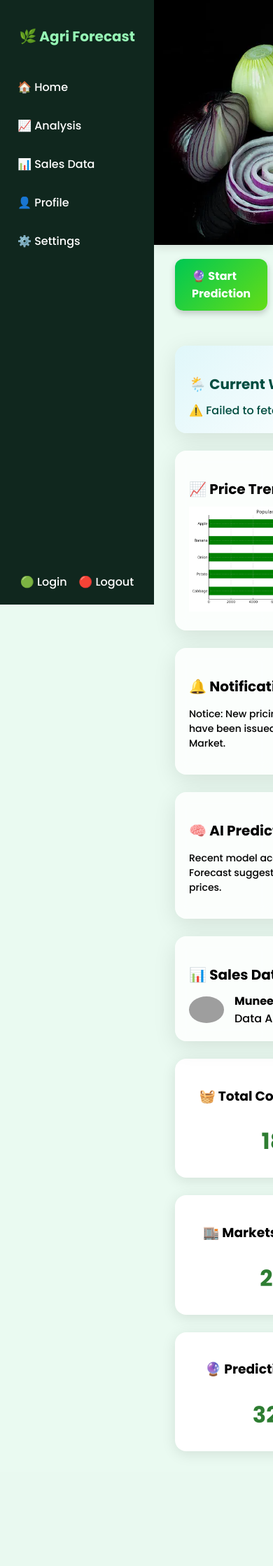
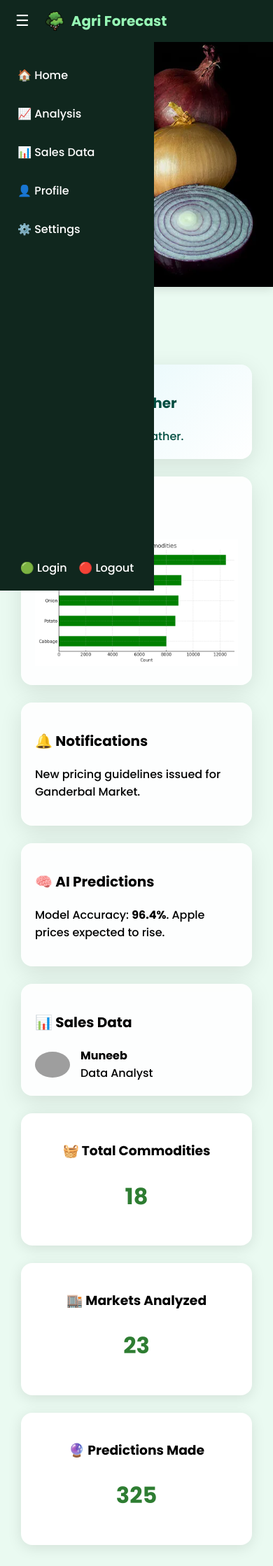
Before and after one commit to Youniskhan8/PROJECTS, a Flask app: page /home in a window 390 px wide. Shown: the whole page at 70% size. Before the commit the page ends 2077 px from the top, so only its background shows below. Run offline with Flask 3, Linux system fonts and the light colour scheme; parts of the project's set-up code (start-up, migrations or seed data) failed here and were passed over; grey boxes are pictures that could not be loaded.

Commit message:
logo and hamburg and responsive

```diff
--- a/templates/home.html
+++ b/templates/home.html
@@ -1,34 +1,74 @@
 <!DOCTYPE html>
 <html lang="en">
 <head>
-  <link rel="stylesheet" href="https://cdnjs.cloudflare.com/ajax/libs/font-awesome/6.5.0/css/all.min.css">
-
   <meta charset="UTF-8" />
   <meta name="viewport" content="width=device-width, initial-scale=1.0"/>
   <title>Agri Forecast Dashboard</title>
+  <link rel="icon" href="{{ url_for('static', filename='images/logo.png') }}">
   <link href="https://fonts.googleapis.com/css2?family=Poppins:wght@300;500;700&display=swap" rel="stylesheet">
   <style>
+    * { box-sizing: border-box; }
+
     body {
       margin: 0;
       font-family: 'Poppins', sans-serif;
       background-color: #eafaf1;
     }
 
-    .sidebar {
-      width: 220px;
-      height: 100vh;
+    /* Topbar */
+    .topbar {
+      position: fixed;
+      top: 0;
+      left: 0;
+      right: 0;
+      height: 60px;
       background-color: #10271e;
       color: white;
-      position: fixed;
-      padding-top: 20px;
-      z-index: 2;
+      display: flex;
+      align-items: center;
+      padding: 0 16px;
+      z-index: 1002;
     }
 
-    .sidebar h2 {
-      text-align: center;
+    .topbar h1 {
       font-size: 20px;
-      margin-bottom: 30px;
+      display: flex;
+      align-items: center;
+      gap: 10px;
       color: #96f7b5;
+      margin: 0;
+    }
+
+    .topbar img {
+      width: 28px;
+      height: 28px;
+    }
+
+    .hamburger {
+      font-size: 22px;
+      background: none;
+      border: none;
+      color: white;
+      cursor: pointer;
+      margin-right: 16px;
+    }
+
+    /* Sidebar */
+    .sidebar {
+      position: fixed;
+      top: 60px;
+      left: 0;
+      width: 220px;
+      height: calc(100vh - 60px);
+      background-color: #10271e;
+      color: white;
+      padding-top: 20px;
+      z-index: 1001;
+      transition: transform 0.3s ease;
+    }
+
+    .sidebar.hidden {
+      transform: translateX(-220px);
     }
 
     .nav-link {
@@ -36,12 +76,11 @@
       display: block;
       color: white;
       text-decoration: none;
-      transition: 0.3s;
     }
 
-    .nav-link:hover, .nav-link.active {
+    .nav-link:hover,
+    .nav-link.active {
       background-color: #1fa566;
-      color: white;
       border-radius: 5px;
     }
 
@@ -57,12 +96,18 @@
       text-decoration: none;
     }
 
+    /* Content */
     .content {
+      margin-top: 60px;
       margin-left: 220px;
-      padding: 0;
-      overflow: hidden;
+      transition: margin-left 0.3s ease;
     }
 
+    .content.full {
+      margin-left: 0;
+    }
+
+    /* Carousel */
     .carousel {
       width: 100%;
       overflow: hidden;
@@ -79,8 +124,6 @@
       width: 100vw;
       height: 350px;
       object-fit: cover;
-      object-position: center;
-      flex-shrink: 0;
     }
 
     @keyframes slide {
@@ -91,6 +134,19 @@
       100%      { transform: translateX(0vw); }
     }
 
+    .primary-button {
+      display: inline-block;
+      background: #10271e;
+      color: white;
+      font-weight: bold;
+      padding: 10px 18px;
+      border-radius: 10px;
+      text-decoration: none;
+      margin: 20px 30px;
+      font-size: 14px;
+    }
+
+    /* Cards */
     .grid {
       display: grid;
       grid-template-columns: repeat(auto-fit, minmax(280px, 1fr));
@@ -99,25 +155,14 @@
     }
 
     .card {
-      background: rgba(255, 255, 255, 0.8);
-      backdrop-filter: blur(10px);
+      background: rgba(255, 255, 255, 0.9);
       border-radius: 16px;
       padding: 20px;
       box-shadow: 0 8px 32px rgba(0,0,0,0.1);
-      transition: transform 0.2s ease;
-    }
-
-    .card:hover {
-      transform: translateY(-5px);
     }
 
     .card h3 {
-      margin-bottom: 10px;
       font-size: 20px;
-    }
-
-    .card p {
-      font-size: 14px;
     }
 
     .user-info {
@@ -131,23 +176,6 @@
       border-radius: 50%;
     }
 
-    .primary-button {
-      display: inline-block;
-      background: linear-gradient(135deg, #00c853, #64dd17);
-      padding: 12px 24px;
-      color: white;
-      font-weight: bold;
-      border-radius: 12px;
-      text-decoration: none;
-      margin: 20px 30px;
-      box-shadow: 0 4px 10px rgba(0,0,0,0.2);
-      transition: transform 0.2s ease;
-    }
-
-    .primary-button:hover {
-      transform: scale(1.05);
-    }
-
     .stat-card {
       background: white;
       padding: 20px;
@@ -155,29 +183,13 @@
       text-align: center;
       font-weight: bold;
       box-shadow: 0 4px 20px rgba(0,0,0,0.1);
-      animation: fadeInUp 1s ease-in-out;
     }
 
     .stat-card h2 {
-      font-size: 36px;
-      margin-bottom: 8px;
+      font-size: 32px;
       color: #2e7d32;
     }
 
-    .stat-card p {
-      font-size: 14px;
-      color: #555;
-    }
-
-    @keyframes fadeInUp {
-      from { opacity: 0; transform: translateY(20px); }
-      to   { opacity: 1; transform: translateY(0); }
-    }
-
-    #weather-card {
-      background: linear-gradient(135deg, #bbdefb, #e3f2fd);
-      color: #0d47a1;
-    }
     #weather-card {
       background: linear-gradient(135deg, #e0f7fa, #ffffff);
       color: #004d40;
@@ -194,38 +206,37 @@
       font-weight: bold;
       color: #00796b;
     }
-.stat-card h2 {
-  font-size: 32px;
-  display: flex;
-  align-items: center;
-  gap: 10px;
-  justify-content: center;
+
+    @media (max-width: 768px) {
+      .content {
+        margin-left: 0;
       }
-
-
+    }
   </style>
 </head>
 <body>
 
-  <div class="sidebar">
-    <h2>🌿 Agri Forecast</h2>
+  <!-- Topbar -->
+  <div class="topbar">
+    <button class="hamburger" onclick="toggleSidebar()">☰</button>
+    <h1><img src="{{ url_for('static', filename='images/logo.png') }}" alt="Logo"> Agri Forecast</h1>
+  </div>
+
+  <!-- Sidebar -->
+  <div class="sidebar" id="sidebar">
     <a href="/home" class="nav-link">🏠 Home</a>
     <a href="/analysis" class="nav-link">📈 Analysis</a>
     <a href="#" class="nav-link">📊 Sales Data</a>
     <a href="#" class="nav-link">👤 Profile</a>
     <a href="#" class="nav-link">⚙️ Settings</a>
-
     <div class="logout">
-      <a href="/login" class="login-link">🟢 Login</a>  &nbsp;&nbsp;
+      <a href="/login">🟢 Login</a> &nbsp;&nbsp;
       <a href="/logout">🔴 Logout</a>
     </div>
-
-
   </div>
 
-  <div class="content">
-
-    <!-- 🔁 Carousel -->
+  <!-- Main Content -->
+  <div class="content" id="main-content">
     <div class="carousel">
       <div class="slides">
         <img src="{{ url_for('static', filename='images/apple.png') }}" alt="Apple">
@@ -235,100 +246,76 @@
       </div>
     </div>
 
-    <!-- 🔘 Start Prediction Button -->
     <a href="/analysis" class="primary-button">🔮 Start Prediction</a>
 
-    <!-- 📊 Dashboard Cards -->
     <div class="grid">
-
       <div class="card" id="weather-card">
         <h3>🌦️ Current Weather</h3>
         <div id="weather-info">
-          <p class="weather-city"></p>
+          <p class="weather-city">📍 Srinagar</p>
           <p class="weather-desc"></p>
           <p class="weather-temp"></p>
           <p class="weather-humidity"></p>
         </div>
       </div>
 
-
       <div class="card">
         <h3>📈 Price Trends</h3>
-        <img src="{{ url_for('static', filename='images/popular_commodities.png') }}" alt="Trend Chart" style="width: 100%;">
+        <img src="{{ url_for('static', filename='images/popular_commodities.png') }}" alt="Chart" style="width: 100%;">
       </div>
 
       <div class="card">
         <h3>🔔 Notifications</h3>
-        <p>Notice: New pricing guidelines have been issued for Ganderbal Market.</p>
+        <p>New pricing guidelines issued for Ganderbal Market.</p>
       </div>
 
       <div class="card">
         <h3>🧠 AI Predictions</h3>
-        <p>Recent model accuracy: <strong>96.4%</strong>. Forecast suggests a rise in Apple prices.</p>
+        <p>Model Accuracy: <strong>96.4%</strong>. Apple prices expected to rise.</p>
       </div>
 
       <div class="card">
         <h3>📊 Sales Data</h3>
         <div class="user-info">
-          <img src="https://www.w3schools.com/howto/img_avatar.png" alt="User Avatar">
-          <div>
-            <strong>Muneeb</strong><br>
-            Data Analyst
-          </div>
+          <img src="https://www.w3schools.com/howto/img_avatar.png" alt="User">
+          <div><strong>Muneeb</strong><br>Data Analyst</div>
         </div>
       </div>
 
-      <div class="stat-card">
-       <b><h3>🧺 Total Commodities</h3></b>
-        <h2>18</h2>
-
+      <div class="stat-card"><h3>🧺 Total Commodities</h3><h2>18</h2></div>
+      <div class="stat-card"><h3>🏬 Markets Analyzed</h3><h2>23</h2></div>
+      <div class="stat-card"><h3>🔮 Predictions Made</h3><h2>325</h2></div>
+    </div>
   </div>
 
-      <div class="stat-card">
-        <b><h3>🏬 Markets Analyzed</h3></b>
-        <h2>23</h2>
-
-      </div>
-
-      <div class="stat-card">
-        <b><h3>🔮 Predictions Made</h3></b>
-        <h2>325</h2>
-
-      </div>
-
-    </div>
-
-  </div>
-
-  <!-- 🔌 Weather API Script -->
+  <!-- Weather Script -->
   <script>
     const apiKey = "65a2b4e2a781eab6d8d2c63f22d5302a";
     const city = "Srinagar";
-
     async function getWeather() {
       try {
         const res = await fetch(`https://api.openweathermap.org/data/2.5/weather?q=${city}&appid=${apiKey}&units=metric`);
         const data = await res.json();
-
-        const cityName = data.name;
-        const description = data.weather[0].description;
-        const temp = data.main.temp;
-        const humidity = data.main.humidity;
-
-        document.querySelector(".weather-city").innerText = `📍 ${cityName}`;
-        document.querySelector(".weather-desc").innerText = `☁️ ${description}`;
-        document.querySelector(".weather-temp").innerText = `🌡️ Temperature: ${temp}°C`;
-        document.querySelector(".weather-humidity").innerText = `💧 Humidity: ${humidity}%`;
-
-      } catch (err) {
+        document.querySelector(".weather-city").innerText = `📍 ${data.name}`;
+        document.querySelector(".weather-desc").innerText = `☁️ ${data.weather[0].description}`;
+        document.querySelector(".weather-temp").innerText = `🌡️ Temperature: ${data.main.temp}°C`;
+        document.querySelector(".weather-humidity").innerText = `💧 Humidity: ${data.main.humidity}%`;
+      } catch {
         document.getElementById("weather-info").innerText = "⚠️ Failed to fetch weather.";
       }
     }
-
     getWeather();
   </script>
 
-
+  <!-- Sidebar Toggle -->
+  <script>
+    function toggleSidebar() {
+      const sidebar = document.getElementById('sidebar');
+      const content = document.getElementById('main-content');
+      const isHidden = sidebar.classList.toggle('hidden');
+      content.classList.toggle('full', isHidden);
+    }
+  </script>
 
 </body>
 </html>
```
Also changed, not shown: static/analysis_style.css (+36 -16 lines), templates/analysis.html (+42 -13 lines), static/images/logo.png (added), 2 other files. Lines whose indentation alone changed are shown as unchanged.
